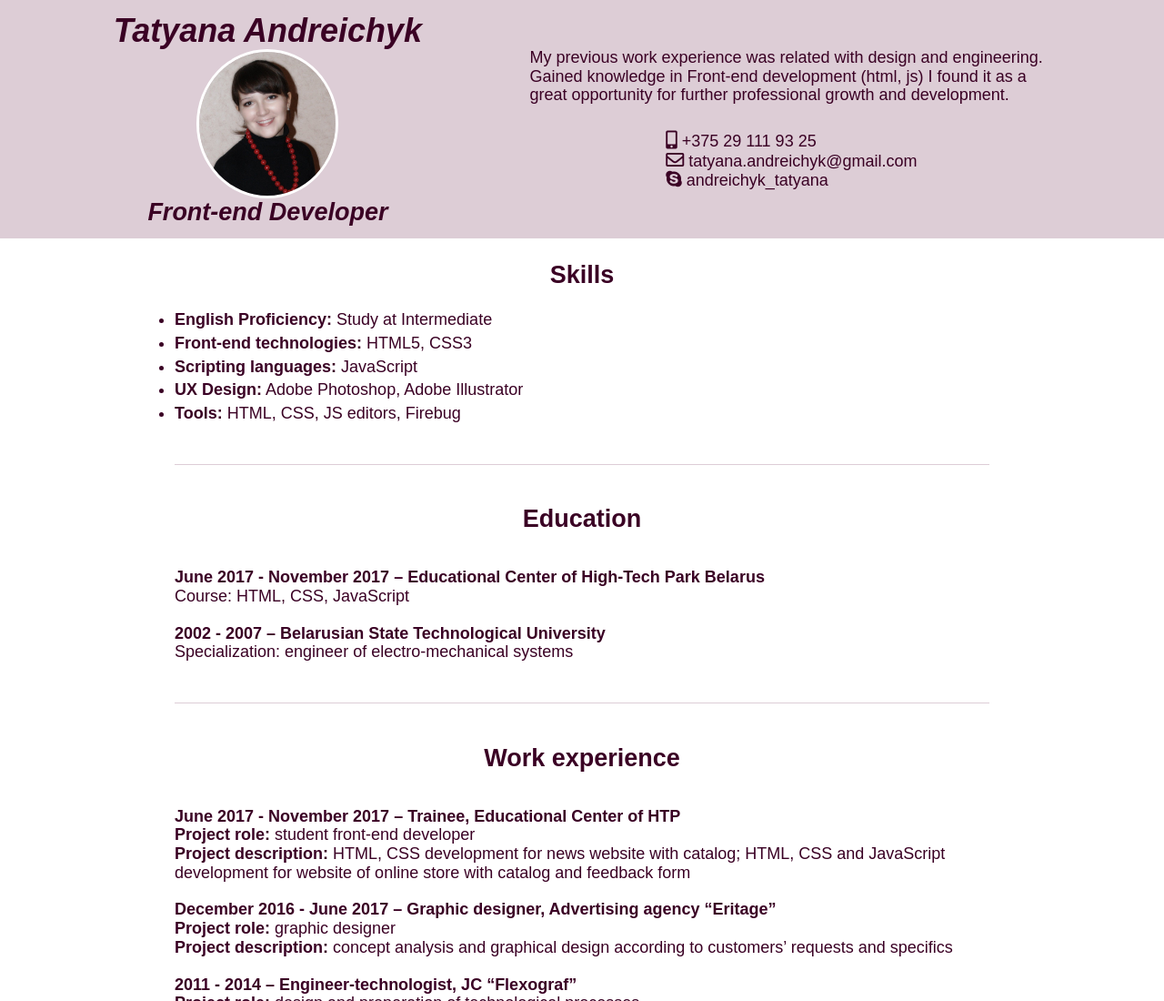
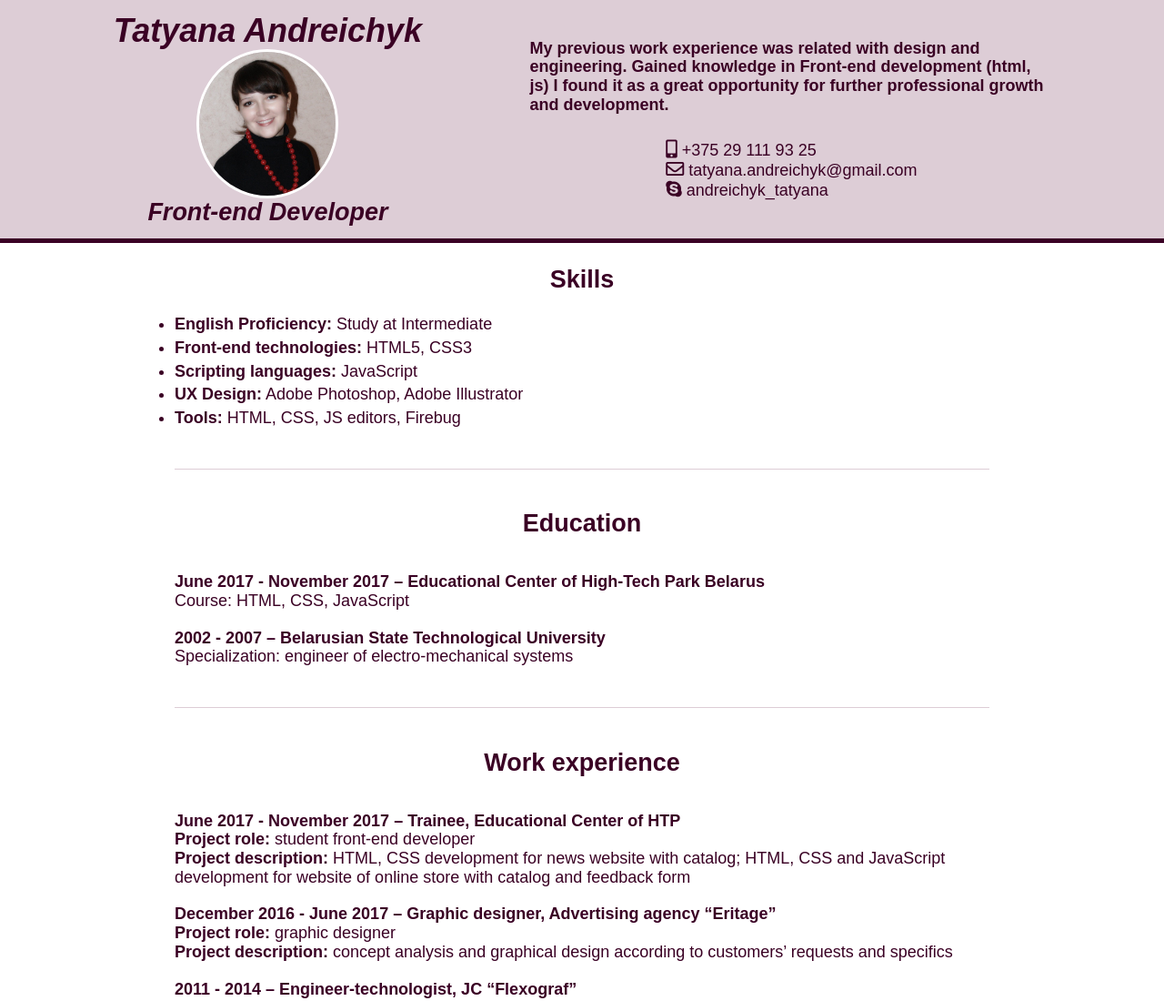
Before and after one commit to tatyana-andreichyk/rsschool-codejam1-cv, a plain HTML site: page index.html in a window 1280 px wide. Shown: the top 1100 px of the page at 91% size. Drawn offline with Linux system fonts and the light colour scheme; a web font is replaced by a local one.

Commit message:
feat: add border for header

```diff
--- a/css/style.css
+++ b/css/style.css
@@ -42,6 +42,7 @@ header {
   align-items: center;
   padding: 1% 5%;
   background: rgba(221, 205, 214, 1);
+  border-bottom: solid rgba(58, 0, 36, 1) 5px;
 }
 
 .header-main-information{
--- a/index.html
+++ b/index.html
@@ -18,8 +18,8 @@
           <h2>Front-end Developer</h2>
         </div>
         <div class="header-contacts">
-          <p>My previous work experience was related with design and engineering. Gained knowledge in Front-end development (html, js) I found
-              it as a great opportunity for further professional growth and development.</p>
+          <p><b>My previous work experience was related with design and engineering. Gained knowledge in Front-end development (html, js) I found
+              it as a great opportunity for further professional growth and development.</b></p>
           <ul>
             <li><i class="fas fa-mobile-alt"></i> +375 29 111 93 25</li>
             <li><i class="far fa-envelope"></i> tatyana.andreichyk@gmail.com</li>
```
